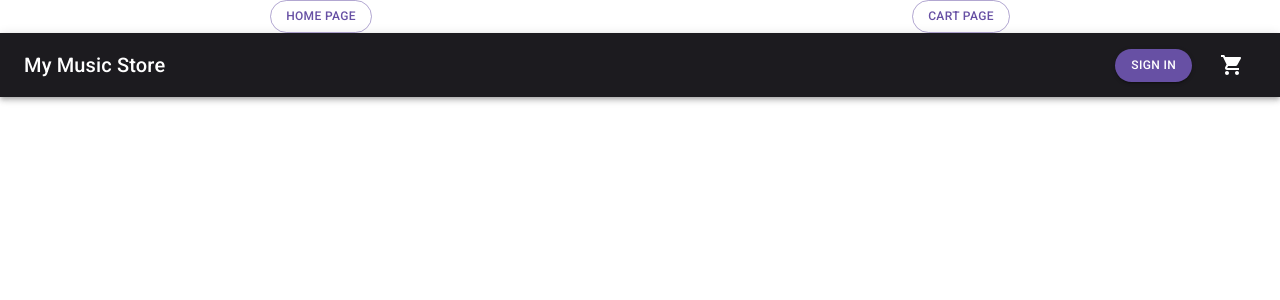
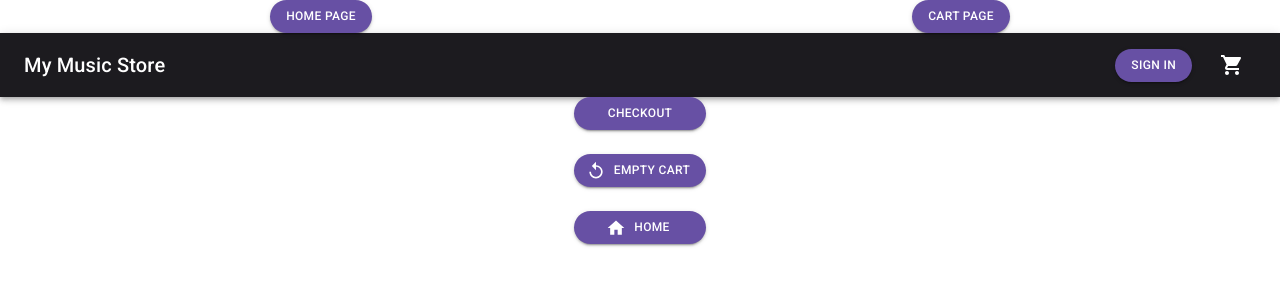
Before and after one commit to Adrusselljr/music-store-frontend, a React (Create React App) app in the folder client/: page / in a window 1280 px wide. Both pictures are taken after a click on the button "CART PAGE". Shown: the top 300 px of the page. Built offline with nearby package versions, Linux system fonts and the light colour scheme.

Commit message:
some changes

```diff
--- a/client/src/App.jsx
+++ b/client/src/App.jsx
@@ -13,8 +13,8 @@ const App = () => {
         <CustomThemeProvider>
             <ShoppingCartProvidor>
                 <Box display="flex" justifyContent="space-around" alignItems="center">
-                    <Button variant='outlined' onClick={ () => setPage('homePage') }>Home Page</Button>
-                    <Button variant='outlined' onClick={ () => setPage('cartPage') }>Cart Page</Button>
+                    <Button variant='contained' onClick={ () => setPage('homePage') }>Home Page</Button>
+                    <Button variant='contained' onClick={ () => setPage('cartPage') }>Cart Page</Button>
                 </Box>
                 {
                     page === 'homePage'
--- a/client/src/componenets/ProductDisplay.jsx
+++ b/client/src/componenets/ProductDisplay.jsx
@@ -13,7 +13,7 @@ import { Button } from '@mui/material';
 import { Box } from '@mui/system';
 
 const ProductDisplay = props => {
-    const { addToCart } = useShoppingCart
+    const { addToCart } = useShoppingCart()
     const { product } = props
     const { title, description, brand, price, image } = product
 
--- a/client/src/context/shoppingCartContext.js
+++ b/client/src/context/shoppingCartContext.js
@@ -35,8 +35,11 @@ const ShoppingCartProvidor = props => {
         const newShoppingCart = shoppingCart.filter(cartItem => cartItem.id !== productId)
         setShoppingCart(newShoppingCart)
     }
+
+    const emptyCart = () => setShoppingCart([])
+
     return (
-        <shoppingCartContext.Provider value={{ shoppingCart, addToCart, removeFromCart }}>
+        <shoppingCartContext.Provider value={{ shoppingCart, addToCart, removeFromCart, emptyCart }}>
             { children }
         </shoppingCartContext.Provider>
     )
--- a/client/src/pages/CartPage.jsx
+++ b/client/src/pages/CartPage.jsx
@@ -1,11 +1,13 @@
 import React from 'react';
 import { useShoppingCart } from '../context/shoppingCartContext';
 import CartItem from '../componenets/CartItem';
-import { Box } from '@mui/material';
 import Layout from '../componenets/Layout';
+import { Box, Button } from '@mui/material';
+import ReplayIcon from '@mui/icons-material/Replay'
+import HomeIcon from '@mui/icons-material/Home'
 
 const CartPage = () => {
-    const { shoppingCart } = useShoppingCart()
+    const { shoppingCart, emptyCart } = useShoppingCart()
 
     return (
         <Layout shoppingCart={ shoppingCart }>
@@ -15,6 +17,17 @@ const CartPage = () => {
                         <CartItem cartItem={ cartItem } />
                     </Box>
                 )}
+                <Box>
+                    <Box mb={ 3 }>
+                        <Button fullWidth variant='contained'>Checkout</Button>
+                    </Box>
+                    <Box mb={ 3 }>
+                        <Button fullWidth variant='contained' startIcon={<ReplayIcon />} onClick={ emptyCart }>Empty Cart</Button>
+                    </Box>
+                    <Box mb={ 3 }>
+                        <Button fullWidth variant='contained' startIcon={<HomeIcon />}>Home</Button>
+                    </Box>
+                </Box>
             </Box>
         </Layout>
     )
```
